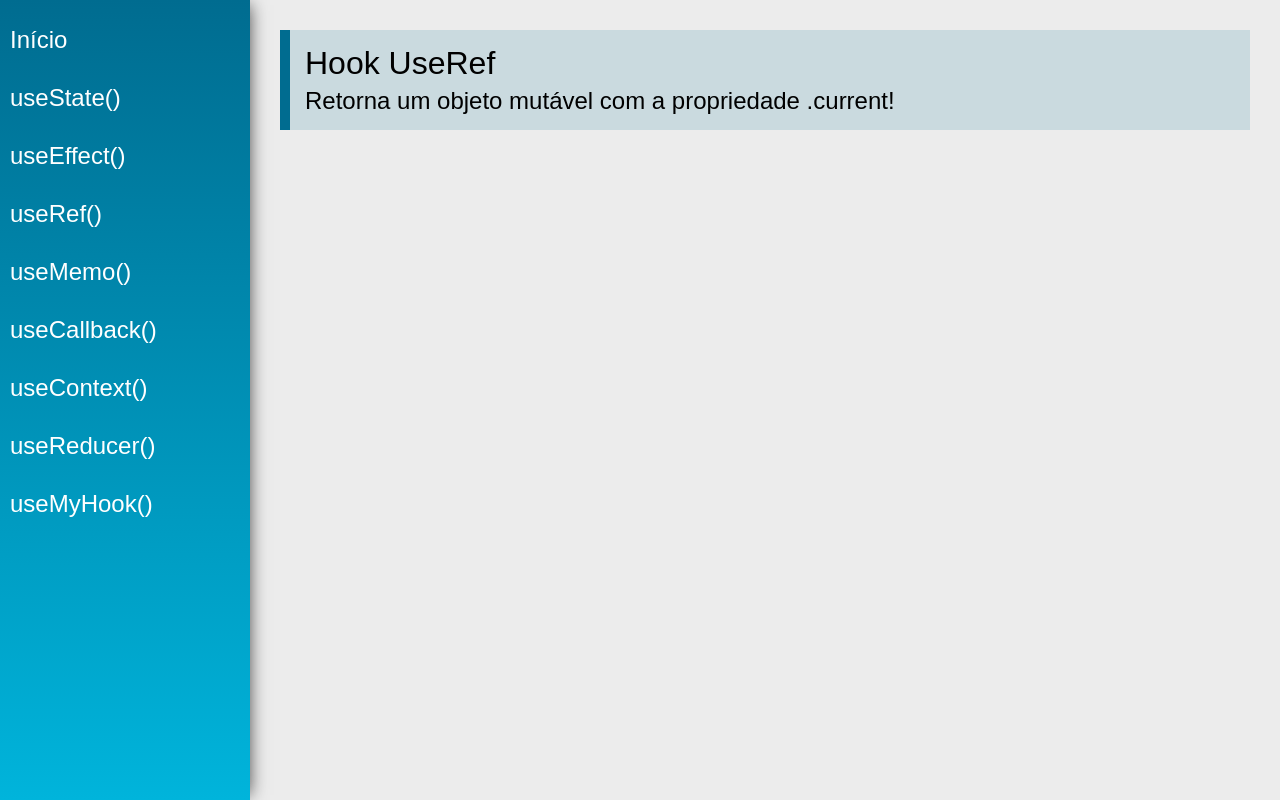
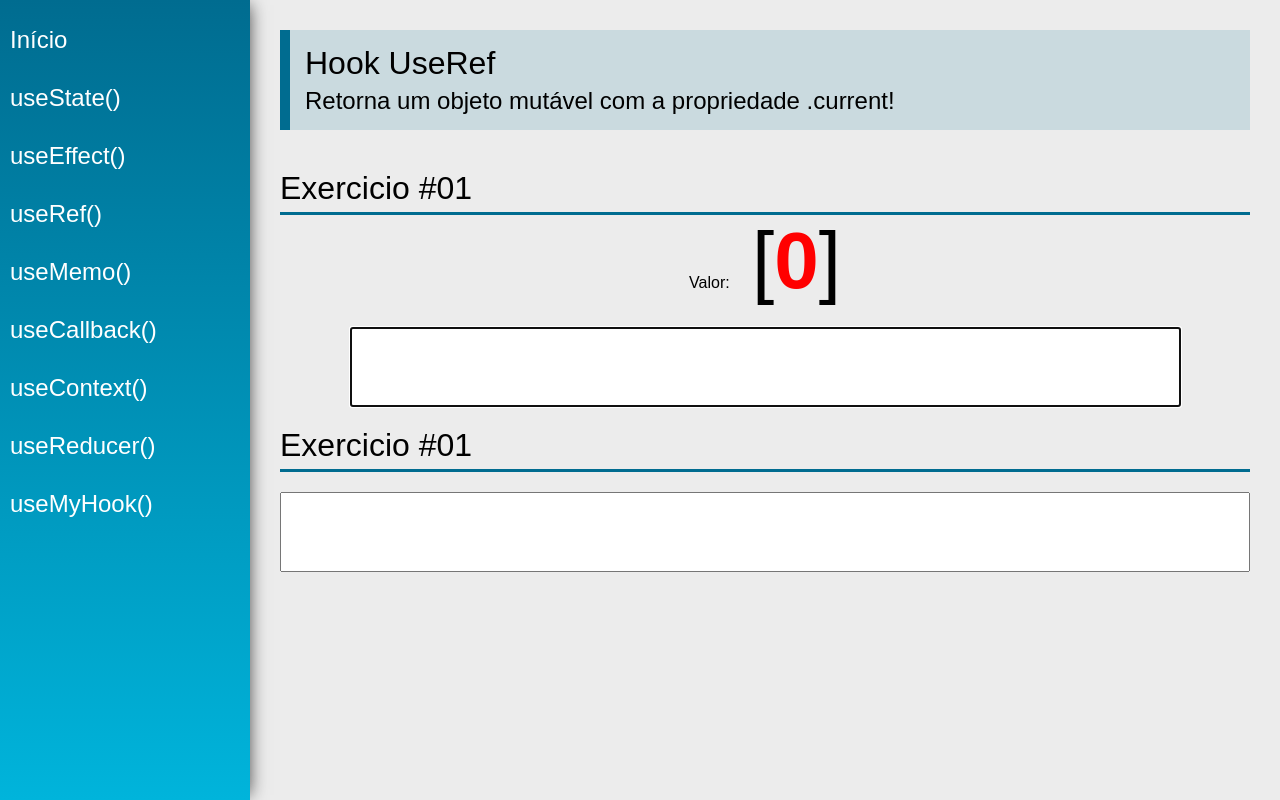
Before and after one commit to MarcioDSantos/Hooks, a React (Create React App) app: page /useRef in a window 1280 px wide. Built offline with nearby package versions, Linux system fonts and the light colour scheme.

Commit message:
Estudo de React

```diff
--- /dev/null
+++ b/src/data/DataContext.js
@@ -0,0 +1,9 @@
+import React from "react";
+
+export const data = {
+    number: 123,
+    text: 'Context API...'
+}
+const DataContext = React.createContext(data)
+
+export default DataContext
--- a/src/index.js
+++ b/src/index.js
@@ -5,6 +5,7 @@
 import App from './views/App'
 
 ReactDOM.render(
-    <App />,
+
+        <App />,
     document.getElementById('root')
 )
--- a/src/views/App.jsx
+++ b/src/views/App.jsx
@@ -1,19 +1,24 @@
 import './App.css'
-import React from 'react'
-import { BrowserRouter as Router } from  'react-router-dom'
+import React, { useState } from 'react'
+import { BrowserRouter as Router } from 'react-router-dom'
 
 import Menu from '../components/layout/Menu'
 import Content from '../components/layout/Content'
+import DataContext, { data } from '../data/DataContext'
 
 const App = props => {
+    const [state, setState] = useState(data)
 
     return (
+        <DataContext.Provider value={{state, setState}}>
             <div className="App">
                 <Router>
                     <Menu />
                     <Content />
                 </Router>
             </div>
+        </DataContext.Provider>
+
     )
 }
 
--- a/src/views/examples/UseCallback.jsx
+++ b/src/views/examples/UseCallback.jsx
@@ -1,13 +1,28 @@
 import React from 'react'
+import { useCallback } from 'react'
+import { useState } from 'react'
 import PageTitle from '../../components/layout/PageTitle'
+import UseCallbackButtons from './UsecallbackButtons'
 
 const UseCallback = (props) => {
+    const [count, setCount] = useState(0)
+
+    const inc = useCallback(function (delta) {
+        setCount(curr => curr + delta)
+    }, [setCount])
+
+
     return (
         <div className="UseCallback">
             <PageTitle
                 title="Hook UseCallback"
                 subtitle="Retorna uma função memoizada!"
             />
+
+            <div>
+                <span className="text">{count}</span>
+                <UseCallbackButtons inc={inc} />
+            </div>
         </div>
     )
 }
--- a/src/views/examples/UseContext.jsx
+++ b/src/views/examples/UseContext.jsx
@@ -1,13 +1,23 @@
-import React from 'react'
+import React, { useContext } from 'react'
 import PageTitle from '../../components/layout/PageTitle'
 
+import DataContext from '../../data/DataContext'
+
 const UseContext = (props) => {
+
+    const context = useContext(DataContext)
+
     return (
         <div className="UseContext">
             <PageTitle
                 title="Hook UseContext"
                 subtitle="Aceita um objeto de contexto e retorna o valor atual do contexto!"
             />
+
+            <div className="center">
+                <span className="text">{context.text}</span>
+                <span className="text">{context.text}</span>
+            </div>
         </div>
     )
 }
--- a/src/views/examples/UseMemo.jsx
+++ b/src/views/examples/UseMemo.jsx
@@ -1,13 +1,38 @@
-import React from 'react'
+import React, { useMemo, useState } from 'react'
+import { useEffect } from 'react'
 import PageTitle from '../../components/layout/PageTitle'
 
+function sum(a, b) {
+    const future = Date.now() + 2000
+    while(Date.now() < future) {} // espera...2s
+    return a + b
+}
+
 const UseMemo = (props) => {
+
+    const [n1, setN1] = useState(0)
+    const [n2, setN2] = useState(0)
+    const [n3, setN3] = useState(0)
+
+    const result = useMemo(() => sum(n1,n2), [n1, n2])
+
     return (
         <div className="UseMemo">
             <PageTitle
                 title="Hook UseMemo"
                 subtitle="Retorna um valor memoizado!"
             />
+            <div className="center">
+                <input type="number" className="input"
+                value={n1} onChange={e =>setN1(parseInt(e.target.value))} />
+                <input type="number" className="input"
+                value={n2} onChange={e =>setN2(parseInt(e.target.value))} />
+                <input type="number" className="input"
+                value={n3} onChange={e =>setN3(parseInt(e.target.value))}
+                />
+
+                <span className="text">{result}</span>
+            </div>
         </div>
     )
 }
--- a/src/views/examples/UseRef.jsx
+++ b/src/views/examples/UseRef.jsx
@@ -1,13 +1,62 @@
 import React from 'react'
+import { useEffect } from 'react'
+import { useRef } from 'react'
+import { useState } from 'react'
 import PageTitle from '../../components/layout/PageTitle'
+import SectionTitle from '../../components/layout/SectionTitle'
 
-const UseRef = (props) => {
+const merge = function(s1, s2) {
+    return [...s1].map(function(e, i) {
+        return`${e}${s2[i] || " "}`
+    }).join("")
+}
+
+const UseRef = props => {
+    const [value1, setValue1] = useState("")
+    const [value2, setValue2] = useState("")
+    const count = useRef(0)
+    const myinput1 = useRef(null)
+    const myinput2 = useRef(null)
+
+    useEffect(function () {
+        count.current = count.current + 1
+        myinput2.current.focus()
+    }, [value1])
+
+    useEffect(function () {
+        count.current = count.current + 1
+        myinput1.current.focus()
+    }, [value2])
+
+
     return (
         <div className="UseRef">
             <PageTitle
                 title="Hook UseRef"
                 subtitle="Retorna um objeto mutável com a propriedade .current!"
             />
+            <SectionTitle title="Exercicio #01" />
+            <div className="center">
+                <div>
+                    <span className="tect">Valor:</span>
+                    <span className="text">{merge(value1, value2)} [</span>
+                    <span className="text red">{count.current}</span>
+                    <span className="text">]</span>
+                </div>
+
+                <input type="text" className="input"
+                    ref={myinput1}
+                    value={value1} onChange={e => setValue1(e.target.value)} />
+            </div>
+
+            <SectionTitle title="Exercicio #01" />
+            <div className="center"></div>
+
+            <input type="text" className="input"
+                ref={myinput2}
+                value={value2} onChange={e => setValue2(e.target.value)} />
+
+
         </div>
     )
 }
--- /dev/null
+++ b/src/views/examples/UsecallbackButtons.jsx
@@ -0,0 +1,18 @@
+import React from "react"
+
+const UseCallbackButtons = props => {
+    console.log('render....')
+    return (
+        <div>
+            <but className="btn"
+                onClick={() => props.inc(6)}>+6</but>
+            <but className="btn"
+                onClick={() => props.inc(12)}>+12</but>
+            <but className="btn"
+                onClick={() => props.inc(18)}>+18</but>
+
+        </div>
+    )
+}
+
+export default React.memo(UseCallbackButtons)
```
Lines whose indentation alone changed are shown as unchanged.
